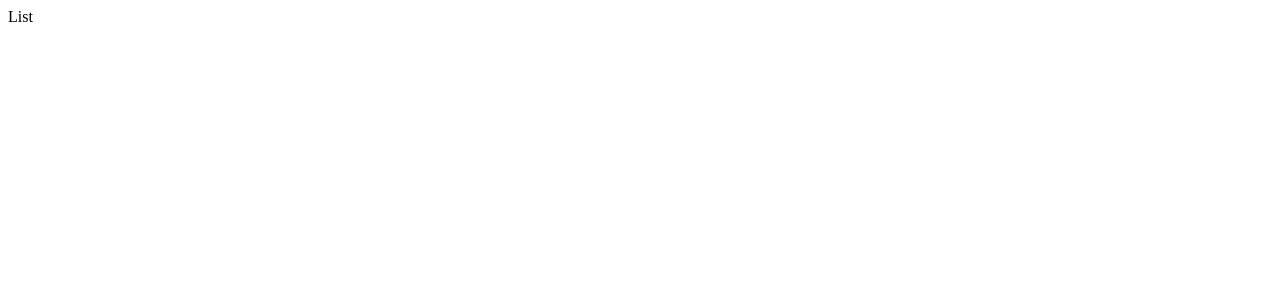
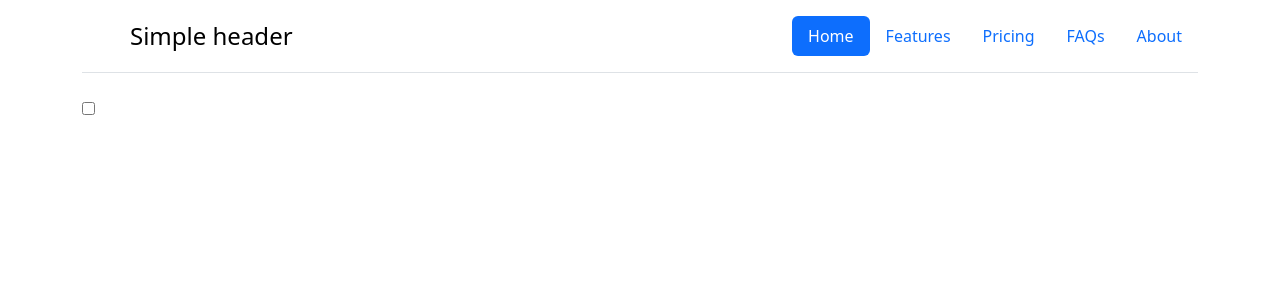
Before and after one commit to HaddenLeBaron/Checklist-Website, a Flask app: page / in a window 1280 px wide. Before the commit the part shown is almost empty. Shown: the top 300 px of the page. Run offline with Flask 3, Linux system fonts and the light colour scheme.

Commit message:
add checkbox

```diff
--- a/templates/index.html
+++ b/templates/index.html
@@ -3,8 +3,27 @@
 <head>
     <meta charset="UTF-8">
     <title>Checklist</title>
+    <link href="https://cdn.jsdelivr.net/npm/bootstrap@5.3.2/dist/css/bootstrap.min.css" rel="stylesheet" integrity="sha384-T3c6CoIi6uLrA9TneNEoa7RxnatzjcDSCmG1MXxSR1GAsXEV/Dwwykc2MPK8M2HN" crossorigin="anonymous">
 </head>
 <body>
-    List
+    <div class="container">
+        <header class="d-flex flex-wrap justify-content-center py-3 mb-4 border-bottom">
+          <a href="/" class="d-flex align-items-center mb-3 mb-md-0 me-md-auto link-body-emphasis text-decoration-none">
+            <svg class="bi me-2" width="40" height="32"><use xlink:href="#bootstrap"></use></svg>
+            <span class="fs-4">Simple header</span>
+          </a>
+
+          <ul class="nav nav-pills">
+            <li class="nav-item"><a href="#" class="nav-link active" aria-current="page">Home</a></li>
+            <li class="nav-item"><a href="#" class="nav-link">Features</a></li>
+            <li class="nav-item"><a href="#" class="nav-link">Pricing</a></li>
+            <li class="nav-item"><a href="#" class="nav-link">FAQs</a></li>
+            <li class="nav-item"><a href="#" class="nav-link">About</a></li>
+          </ul>
+        </header>
+      </div>
+    <div class="container">
+        <input type="checkbox" name="Hello">
+    </div>
 </body>
 </html>
```
Also changed, not shown: 1 other file.
